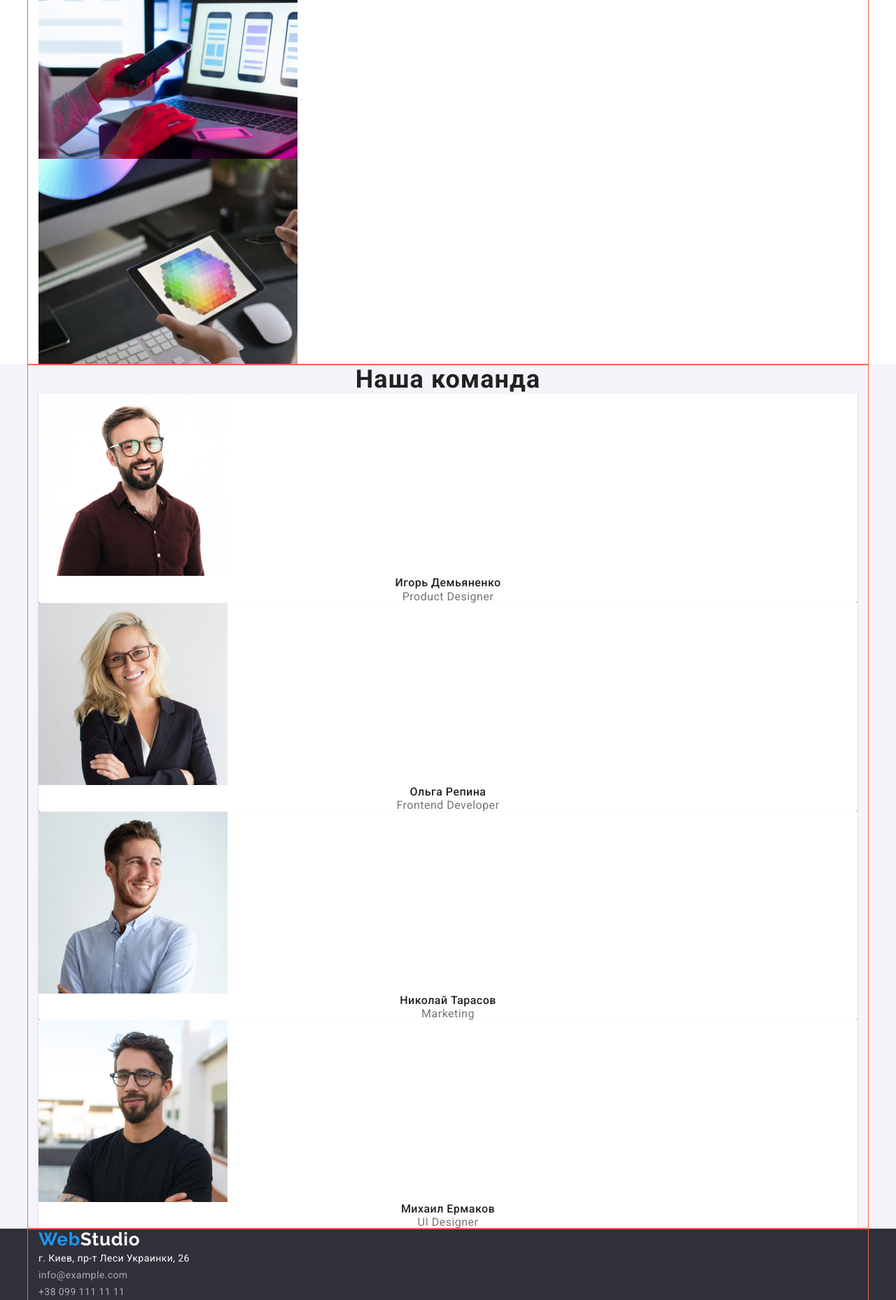
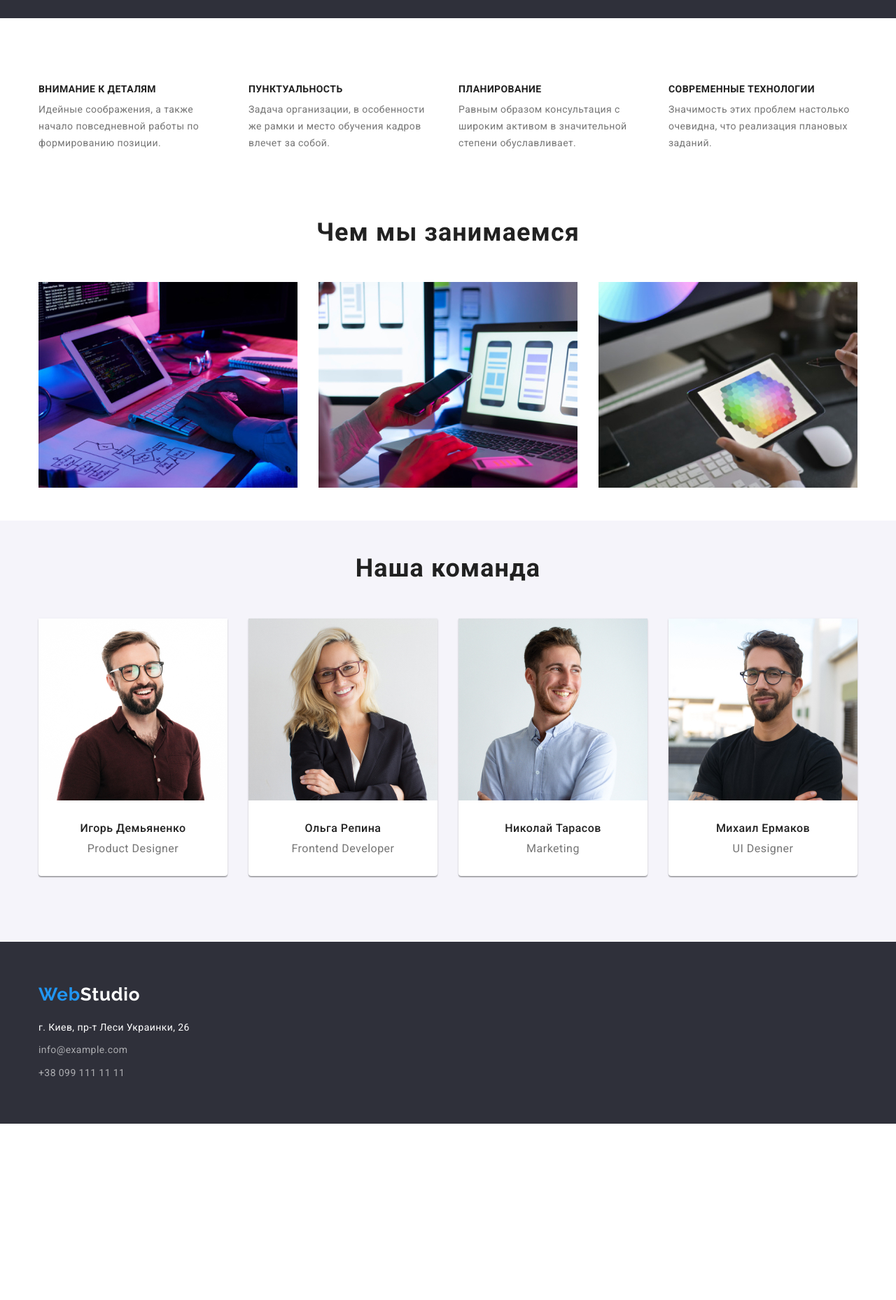
Before and after one commit to YevhenChementsov/goit-markup-hw-03, a plain HTML site: page index.html in a window 1280 px wide. Shown: the part 740-2598 px from the top of the page at 70% size. After the commit the page ends 2346 px from the top, so only its background shows below. Drawn offline with nearby package versions, Linux system fonts and the light colour scheme.

Commit message:
Добавляет стили для геометрии Flexbox для первой страницы

```diff
--- a/css/style.css
+++ b/css/style.css
@@ -43,10 +43,11 @@ img {
 }
 .container {
   width: 1200px;
-  margin: 0 auto;
+  margin-right: auto;
+  margin-left: auto;
   padding-left: 15px;
   padding-right: 15px;
-  outline: 1px solid tomato;
+  /* outline: 1px solid tomato; */
 }
 /* ===============  COMPONENTS  =============== */
 .list {
@@ -62,6 +63,9 @@ img {
   line-height: 1.17;
   text-align: center;
   letter-spacing: 0.03em;
+  margin-right: auto;
+  margin-left: auto;
+  margin-bottom: 50px;
 }
 /* ===============  END COMPONENTS  =============== */
 
@@ -76,9 +80,14 @@ img {
   text-decoration: none;
 }
 .page-header .logo {
+  margin-right: 93px;
   padding-top: 24px;
   padding-bottom: 25px;
-  margin-right: 93px;
+}
+.page-footer .logo {
+  display: inline-block;
+  margin-bottom: 20px;
+  padding-top: 60px;
 }
 .logo .logo-header {
   color: var(--primary-black-color);
@@ -113,17 +122,18 @@ img {
 }
 .nav-list .link,
 .page-header .contacts {
+  padding-top: 32px;
+  padding-bottom: 32px;
   color: var(--primary-color);
   font-weight: 500;
   font-size: 14px;
   line-height: 1.14;
   letter-spacing: 0.02em;
   text-decoration: none;
-  padding: 32px 0;
 }
 .page-header .contacts:not(:last-child) {
+  margin-right: 50px;
   margin-left: auto;
-  margin-right: 50px;
 }
 .page-footer .contacts {
   color: rgba(255, 255, 255, 0.6);
@@ -132,6 +142,13 @@ img {
   line-height: 1.71;
   letter-spacing: 0.03em;
   text-decoration: none;
+}
+.address-list {
+  display: inline-block;
+  padding-bottom: 60px;
+}
+.address .item:not(:last-child) {
+  margin-bottom: 9px;
 }
 .address .link {
   color: var(--primary-white-color);
@@ -156,27 +173,35 @@ img {
 
 /* ===============  HERO  =============== */
 .hero {
+  padding-top: 200px;
+  padding-bottom: 280px;
   background-color: var(--black-background);
 }
 .hero-title {
+  margin-bottom: 30px;
+  margin-right: auto;
+  margin-left: auto;
   color: var(--primary-white-color);
   font-weight: 900;
   font-size: 44px;
   line-height: 1.36;
   text-align: center;
+  max-width: 696px;
   letter-spacing: 0.06em;
   text-transform: uppercase;
 }
 .hero .button {
+  display: block;
+  text-align: center;
+  margin-right: auto;
+  margin-left: auto;
+  padding: 10px 32px;
   color: var(--primary-white-color);
   background: var(--accent-color);
   font-family: inherit;
   font-weight: bold;
   font-size: 16px;
   line-height: 1.87;
-  display: flex;
-  align-items: center;
-  text-align: center;
   letter-spacing: 0.06em;
   cursor: pointer;
   box-shadow: 0px 4px 4px rgba(0, 0, 0, 0.15);
@@ -191,6 +216,19 @@ img {
 /* ===============  END HERO  =============== */
 
 /* ===============  FEATURES  =============== */
+.features {
+  padding-top: 94px;
+  padding-bottom: 47px;
+}
+.features .features-list {
+  display: flex;
+}
+.features .item {
+  max-width: 270px;
+}
+.features .item:not(:last-child) {
+  margin-right: 30px;
+}
 .features-list .subtitle {
   color: var(--primary-color);
   font-weight: bold;
@@ -198,6 +236,7 @@ img {
   line-height: 1.14;
   letter-spacing: 0.03em;
   text-transform: uppercase;
+  margin-bottom: 10px;
 }
 .features-list .description {
   color: var(--secondary-color);
@@ -208,9 +247,27 @@ img {
 }
 /* ===============  END FEATURES  =============== */
 
+/* ===============  WHAT ARE WE DOING  =============== */
+.our-job {
+  padding-top: 47px;
+  padding-bottom: 47px;
+}
+.our-job .job-list {
+  display: flex;
+}
+.our-job .item:not(:last-child) {
+  margin-right: 30px;
+}
+/* ===============  END WHAT ARE WE DOING  =============== */
+
 /* ===============  OUR TEAM  =============== */
 .our-team {
   background-color: var(--grey-background);
+  padding-top: 47px;
+  padding-bottom: 94px;
+}
+.our-team .team-list {
+  display: flex;
 }
 .team-card {
   background: var(--white-background);
@@ -218,8 +275,14 @@ img {
     0px 2px 1px rgba(0, 0, 0, 0.2);
   border-radius: 0px 0px 4px 4px;
 }
-.card-img {
-  border-radius: 0px;
+.our-team .team-card:not(:last-child) {
+  margin-right: 30px;
+}
+.our-team .card {
+  margin-right: auto;
+  margin-left: auto;
+  padding-top: 30px;
+  padding-bottom: 30px;
 }
 .team-card .name {
   color: var(--primary-color);
@@ -228,6 +291,7 @@ img {
   line-height: 1.19;
   text-align: center;
   letter-spacing: 0.03em;
+  margin-bottom: 10px;
 }
 .team-card .position {
   color: var(--secondary-color);
--- a/index.html
+++ b/index.html
@@ -56,28 +56,28 @@
         <div class="container">
           <h2 class="visually-hidden">Особенности</h2>
           <ul class="features-list list">
-            <li>
+            <li class="item">
               <h3 class="subtitle">Внимание к деталям</h3>
               <p class="description">
                 Идейные соображения, а также начало повседневной работы по
                 формированию позиции.
               </p>
             </li>
-            <li>
+            <li class="item">
               <h3 class="subtitle">Пунктуальность</h3>
               <p class="description">
                 Задача организации, в особенности же рамки и место обучения
                 кадров влечет за собой.
               </p>
             </li>
-            <li>
+            <li class="item">
               <h3 class="subtitle">Планирование</h3>
               <p class="description">
                 Равным образом консультация с широким активом в значительной
                 степени обуславливает.
               </p>
             </li>
-            <li>
+            <li class="item">
               <h3 class="subtitle">Современные технологии</h3>
               <p class="description">
                 Значимость этих проблем настолько очевидна, что реализация
@@ -92,7 +92,7 @@
         <div class="container">
           <h2 class="title">Чем мы занимаемся</h2>
           <ul class="job-list list">
-            <li>
+            <li class="item">
               <img
                 src="./images/main/work/work-img-1.jpg"
                 alt="печатает структурную разметку"
@@ -100,7 +100,7 @@
                 height="294"
               />
             </li>
-            <li>
+            <li class="item">
               <img
                 src="./images/main/work/work-img-2.jpg"
                 alt="подбирает цветовую тему для смартфона"
@@ -108,7 +108,7 @@
                 height="294"
               />
             </li>
-            <li>
+            <li class="item">
               <img
                 src="./images/main/work/work-img-3.jpg"
                 alt="выбирает цветовую палитру на планшете"
@@ -131,8 +131,10 @@
                 width="270"
                 height="260"
               />
+              <div class="card">
                 <h4 class="name">Игорь Демьяненко</h4>
                 <p class="position" lang="en">Product Designer</p>
+              </div>
             </li>
             <li class="team-card">
               <img
@@ -141,8 +143,10 @@
                 width="270"
                 height="260"
               />
+              <div class="card">
                 <h4 class="name">Ольга Репина</h4>
                 <p class="position" lang="en">Frontend Developer</p>
+              </div>
             </li>
             <li class="team-card">
               <img
@@ -151,8 +155,10 @@
                 width="270"
                 height="260"
               />
+              <div class="card">
                 <h4 class="name">Николай Тарасов</h4>
                 <p class="position" lang="en">Marketing</p>
+              </div>
             </li>
             <li class="team-card">
               <img
@@ -161,8 +167,10 @@
                 width="270"
                 height="260"
               />
+              <div class="card">
                 <h4 class="name">Михаил Ермаков</h4>
                 <p class="position" lang="en">UI Designer</p>
+              </div>
             </li>
           </ul>
         </div>
@@ -175,7 +183,7 @@
         >
         <address class="address">
           <ul class="address-list list">
-            <li>
+            <li class="item">
               <a
                 class="link"
                 href="https://goo.gl/maps/v5aT8Kf14imyfMSJA"
@@ -184,12 +192,12 @@
                 >г. Киев, пр-т Леси Украинки, 26</a
               >
             </li>
-            <li>
+            <li class="item">
               <a class="contacts" href="mailto:info@example.com"
                 >info@example.com</a
               >
             </li>
-            <li>
+            <li class="item">
               <a class="contacts" href="tel:+380991111111">+38 099 111 11 11</a>
             </li>
           </ul>
```
Also changed, not shown: portfolio.html (+2 -2 lines). Lines whose indentation alone changed are shown as unchanged.
